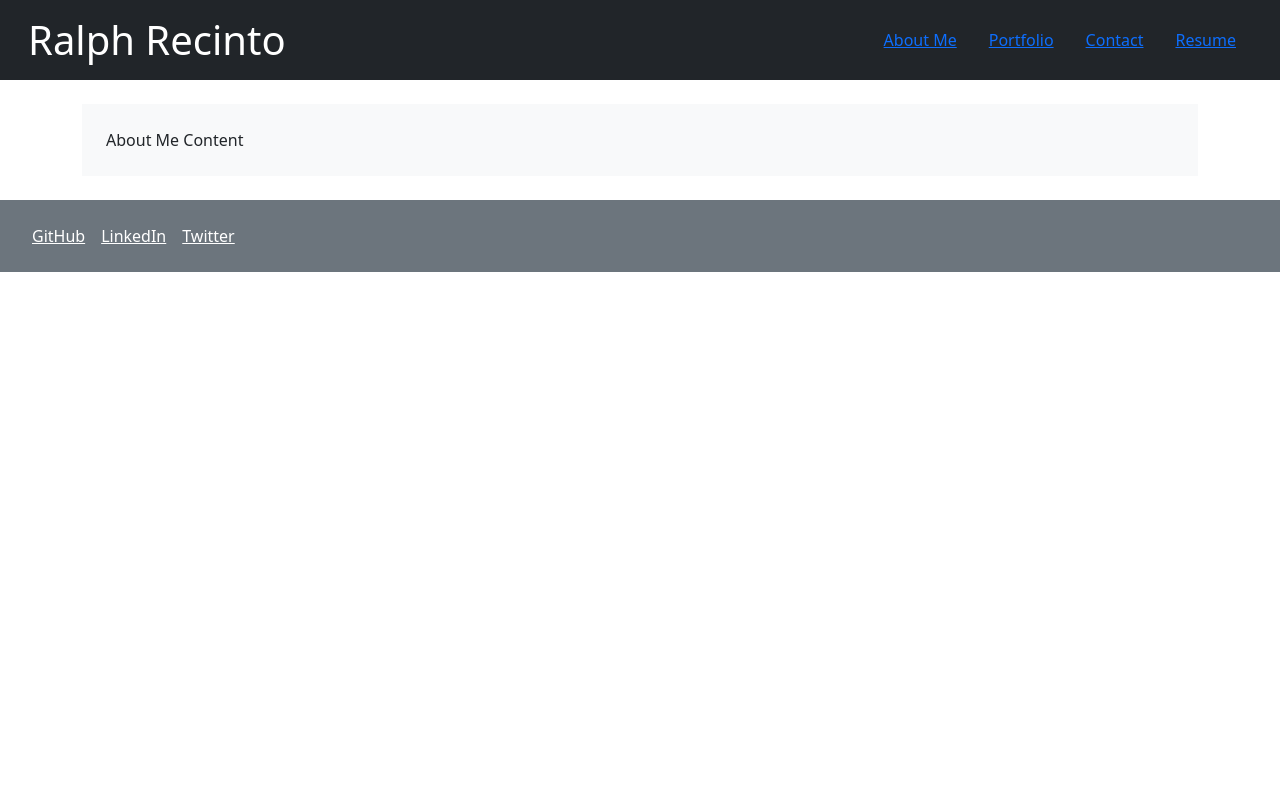
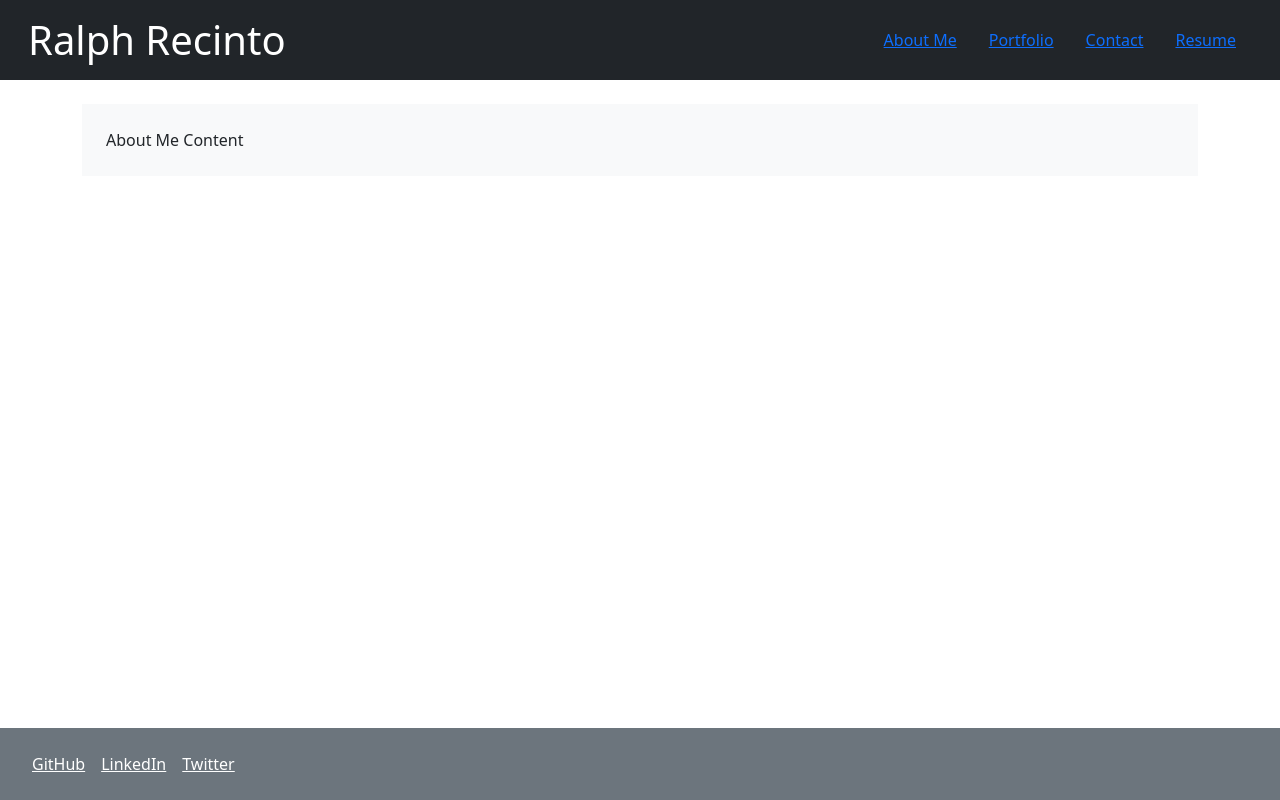
Before and after one commit to pologcooks/portfolio, a React (Create React App) app: page / in a window 1280 px wide. Built offline with nearby package versions, Linux system fonts and the light colour scheme.

Commit message:
Update to use full page

```diff
--- a/src/App.css
+++ b/src/App.css
@@ -1,38 +1,9 @@
-.App {
-  text-align: center;
+.app {
+  display: flex;
+  flex-direction: column;
+  min-height: 100vh;
 }
 
-.App-logo {
-  height: 40vmin;
-  pointer-events: none;
+.content {
+  flex: 1;
 }
-
-@media (prefers-reduced-motion: no-preference) {
-  .App-logo {
-    animation: App-logo-spin infinite 20s linear;
-  }
-}
-
-.App-header {
-  background-color: #282c34;
-  min-height: 100vh;
-  display: flex;
-  flex-direction: column;
-  align-items: center;
-  justify-content: center;
-  font-size: calc(10px + 2vmin);
-  color: white;
-}
-
-.App-link {
-  color: #61dafb;
-}
-
-@keyframes App-logo-spin {
-  from {
-    transform: rotate(0deg);
-  }
-  to {
-    transform: rotate(360deg);
-  }
-}
--- a/src/App.js
+++ b/src/App.js
@@ -1,6 +1,6 @@
+import './App.css';
 import React, { useState } from 'react';
 import Header from './components/Header';
-import Navigation from './components/Navigation';
 import Project from './components/Project';
 import Footer from './components/Footer';
 
@@ -8,9 +8,9 @@ function App() {
   const [currentSection, setCurrentSection] = useState('About Me');
 
   return (
-    <div>
+    <div className='app'>
       <Header setCurrentSection={setCurrentSection}/>
-      <main className="container my-4">
+      <main className="content container my-4">
         {currentSection === 'About Me' && <div className="bg-light p-4">About Me Content</div>}
         {currentSection === 'Portfolio' && (
           <div className="row">
```
